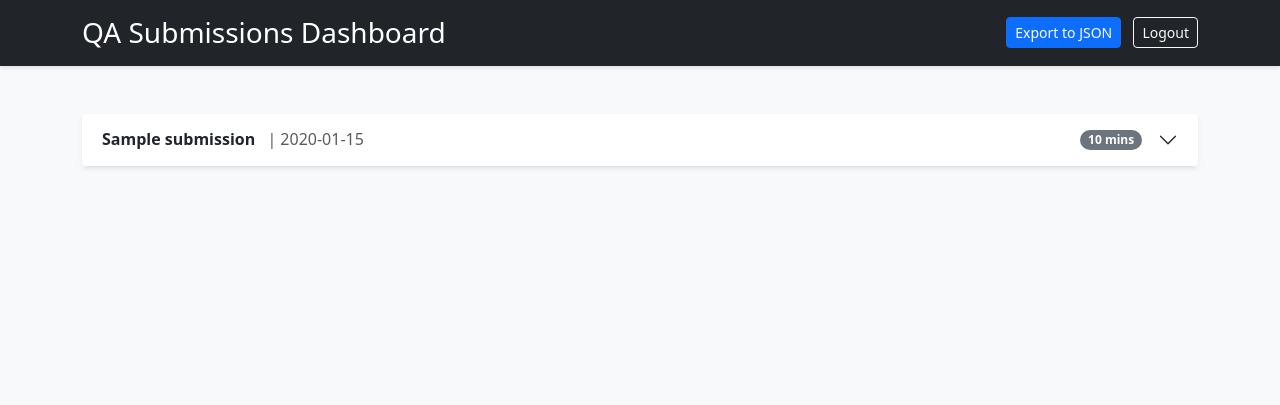
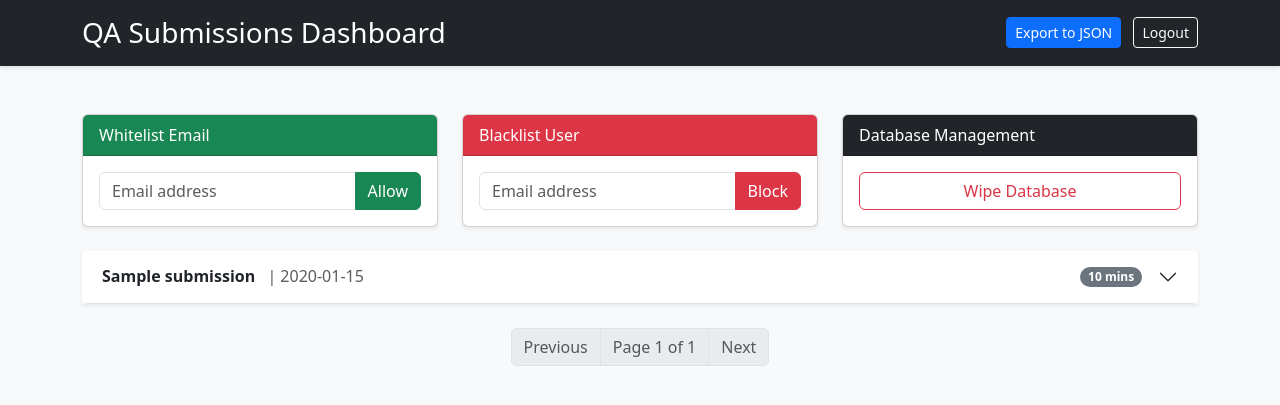
Before and after one commit to quackextractor/scenarios-web-fps, a Flask app: page /admin in a window 1280 px wide. Shown: the top 405 px of the page. Run offline with Flask 3, Linux system fonts and the light colour scheme; the visitor is signed in with stand-in values (Sample User, id 1); tables that the repository leaves empty hold one stand-in row (values such as "Sample post"); some libraries are stand-ins or nearby versions.

Commit message:
Add email OTP auth, admin tools, and security hardening
Introduce email-based OTP login and user/session controls, add admin management endpoints, and harden app security. Key changes: added login/verify-otp flows using Flask-Mail and rate limiting, whitelist/blacklist models and admin endpoints (whitelist, blacklist, wipe DB), edit submission UI and ownership checks, and paginated admin dashboard. Operational improvements: streamed JSON export, health endpoint enhanced with disk/memory checks, rotating file logging, stricter cookie/session handling, CSP and HSTS headers, input sanitization with bleach, server-side validation, and safer DB interactions. Configuration: .env.example extended for mail, TEST_APP_URL, and PostgreSQL DATABASE_URI example; config.yaml includes admin_emails; requirements updated for new dependencies (bleach, Flask-Mail, Flask-Limiter, psutil, psycopg2-binary, gunicorn). Templates updated/added for login, OTP verification, admin controls, and index editing. Note: ADMIN_PASSWORD and SECRET_KEY are now read from environment (no fallbacks) and the database/production workflow expects the updated env and dependencies.

```diff
--- a/app.py
+++ b/app.py
@@ -4,33 +4,47 @@ import hmac
 import hashlib
 import subprocess
 import logging
+import logging.handlers
+import random
+import shutil
 from datetime import datetime
 from functools import wraps
 import yaml
-from flask import Flask, render_template, request, make_response, jsonify, session, redirect, url_for, abort
+import bleach
+import psutil
+from flask import Flask, render_template, request, make_response, jsonify, session, redirect, url_for, abort, stream_with_context
 from flask_sqlalchemy import SQLAlchemy
 from dotenv import load_dotenv
 from flask_wtf.csrf import CSRFProtect
 from flask_compress import Compress
-
-# Configure application logging (Checklist 9.1, 9.2)
-logging.basicConfig(filename='app.log', level=logging.INFO, format='%(asctime)s %(levelname)s: %(message)s')
+from flask_mail import Mail, Message
+from flask_limiter import Limiter
+from flask_limiter.util import get_remote_address
+from sqlalchemy import text
 
 BASE_DIR = os.path.dirname(os.path.abspath(__file__))
 load_dotenv(os.path.join(BASE_DIR, '.env'))
 
+log_handler = logging.handlers.RotatingFileHandler('app.log', maxBytes=5000000, backupCount=5)
+logging.basicConfig(handlers=[log_handler], level=logging.INFO, format='%(asctime)s %(levelname)s: %(message)s')
+
 app = Flask(__name__)
-app.secret_key = os.environ.get('SECRET_KEY', 'fallback_secret_key')
+app.secret_key = os.environ['SECRET_KEY']
 
-# Security configuration for cookies (Checklist 7.6)
 app.config['SESSION_COOKIE_SECURE'] = True
 app.config['SESSION_COOKIE_HTTPONLY'] = True
 app.config['SESSION_COOKIE_SAMESITE'] = 'Lax'
 
-# Enable GZIP Compression (Checklist 3.7, 4.8)
+app.config['MAIL_SERVER'] = os.environ.get('MAIL_SERVER', 'localhost')
+app.config['MAIL_PORT'] = int(os.environ.get('MAIL_PORT', 25))
+app.config['MAIL_USE_TLS'] = os.environ.get('MAIL_USE_TLS', 'False') == 'True'
+app.config['MAIL_USERNAME'] = os.environ.get('MAIL_USERNAME')
+app.config['MAIL_PASSWORD'] = os.environ.get('MAIL_PASSWORD')
+app.config['MAIL_DEFAULT_SENDER'] = os.environ.get('MAIL_DEFAULT_SENDER', 'noreply@school.edu')
+
+mail = Mail(app)
+limiter = Limiter(get_remote_address, app=app, default_limits=["200 per day"])
 Compress(app)
-
-# Enable CSRF Protection (Checklist 7.3)
 csrf = CSRFProtect(app)
 
 db_uri = os.environ.get('DATABASE_URI', 'sqlite:///qa_database.db')
@@ -46,17 +60,25 @@ db = SQLAlchemy(app)
 
 class TestSubmission(db.Model):
     id = db.Column(db.Integer, primary_key=True)
+    email = db.Column(db.String(120), nullable=True)
     tester_name = db.Column(db.String(100), nullable=False)
     test_date = db.Column(db.String(20), nullable=False)
     duration = db.Column(db.Integer, nullable=False)
     submission_time = db.Column(db.DateTime, default=datetime.utcnow)
     test_data = db.Column(db.Text, nullable=False)
 
+class WhitelistedEmail(db.Model):
+    id = db.Column(db.Integer, primary_key=True)
+    email = db.Column(db.String(120), unique=True, nullable=False)
+
+class BlacklistedUser(db.Model):
+    id = db.Column(db.Integer, primary_key=True)
+    email = db.Column(db.String(120), unique=True, nullable=False)
+
 with app.app_context():
     db.create_all()
 
 config_path = os.path.join(BASE_DIR, 'config.yaml')
-
 with open(config_path, 'r') as config_file:
     config_data = yaml.safe_load(config_file)
     SCENARIOS = config_data.get('scenarios', [])
@@ -64,7 +86,10 @@ with open(config_path, 'r') as config_file:
 def login_required(f):
     @wraps(f)
     def decorated_function(*args, **kwargs):
-        if not session.get('admin_logged_in'):
+        user_email = session.get('user_email')
+        admin_emails = config_data.get('admin_emails', [])
+
+        if not session.get('admin_logged_in') and (not user_email or user_email not in admin_emails):
             return redirect(url_for('admin_login', next=request.url))
         return f(*args, **kwargs)
     return decorated_function
@@ -74,6 +99,8 @@ def add_security_and_cache_headers(response):
     response.headers['X-Content-Type-Options'] = 'nosniff'
     response.headers['X-Frame-Options'] = 'SAMEORIGIN'
     response.headers['X-XSS-Protection'] = '1; mode=block'
+    response.headers['Content-Security-Policy'] = "default-src 'self' https: 'unsafe-inline' 'unsafe-eval';"
+    response.headers['Strict-Transport-Security'] = "max-age=31536000; includeSubDomains"
 
     if 'Cache-Control' not in response.headers:
         response.headers['Cache-Control'] = 'public, max-age=3600'
@@ -84,22 +111,28 @@ def add_security_and_cache_headers(response):
 @app.errorhandler(404)
 @app.errorhandler(500)
 def handle_errors(e):
-    """Unified error handler for comprehensible user feedback (Checklist 3.3, 3.4)."""
     code = getattr(e, 'code', 500)
     description = getattr(e, 'description', "An unexpected error occurred.")
     return render_template('error.html', code=code, description=description), code
 
 @app.route('/health', methods=['GET'])
 def health_check():
-    return jsonify({"status": "healthy", "timestamp": datetime.utcnow().isoformat()}), 200
+    try:
+        db.session.execute(text('SELECT 1'))
+        db_status = "ok"
+    except Exception:
+        db_status = "error"
 
-@app.route('/stats', methods=['GET'])
-def stats():
-    try:
-        total = TestSubmission.query.count()
-        return jsonify({"total_submissions": total}), 200
-    except Exception:
-        return jsonify({"error": "Database error"}), 500
+    disk = shutil.disk_usage('/')
+    mem = psutil.virtual_memory()
+
+    return jsonify({
+        "status": "healthy" if db_status == "ok" else "unhealthy",
+        "database": db_status,
+        "disk_free_gb": round(disk.free / (1024**3), 2),
+        "memory_percent": mem.percent,
+        "timestamp": datetime.utcnow().isoformat()
+    }), 200
 
 @app.route('/update_server', methods=['POST'])
 @csrf.exempt
@@ -131,8 +164,50 @@ def webhook():
 
 @app.route('/thanks')
 def thanks():
-    """Success page to prevent form resubmission on refresh."""
     return render_template('thanks.html')
+
+@app.route('/login', methods=['GET', 'POST'])
+@limiter.limit("5 per minute")
+def login():
+    if request.method == 'POST':
+        email = request.form.get('email', '').strip()
+        suffix = os.environ['SCHOOL_EMAIL_SUFFIX']
+        whitelisted = WhitelistedEmail.query.filter_by(email=email).first()
+        blacklisted = BlacklistedUser.query.filter_by(email=email).first()
+
+        if blacklisted:
+            return render_template('login.html', error="Your account has been blocked.")
+
+        if email.endswith(suffix) or whitelisted:
+            otp = str(random.randint(100000, 999999))
+            session['pending_email'] = email
+            session['otp'] = otp
+
+            try:
+                msg = Message("Your QA Portal OTP", recipients=[email])
+                msg.body = f"Your login verification code is {otp}"
+                mail.send(msg)
+            except Exception as e:
+                logging.error(f"Failed to send OTP to {email}: {e}")
+
+            return redirect(url_for('verify_otp'))
+        else:
+            return render_template('login.html', error="Unauthorized email domain.")
+
+    return render_template('login.html')
+
+@app.route('/verify-otp', methods=['GET', 'POST'])
+@limiter.limit("5 per minute")
+def verify_otp():
+    if request.method == 'POST':
+        user_otp = request.form.get('otp', '').strip()
+        if user_otp == session.get('otp'):
+            session['user_email'] = session.get('pending_email')
+            session.pop('otp', None)
+            session.pop('pending_email', None)
+            return redirect(url_for('index'))
+        return render_template('verify_otp.html', error="Invalid OTP.")
+    return render_template('verify_otp.html')
 
 @app.route('/', methods=['GET', 'POST'])
 def index():
@@ -143,8 +218,13 @@ def index():
             scenario_sets[set_prefix] = []
         scenario_sets[set_prefix].append(scenario)
 
+    test_app_url = os.environ.get('TEST_APP_URL')
+
     if request.method == 'POST':
         tester_name = request.form.get('tester_name', '').strip()
+        if len(tester_name) > 100:
+            abort(400)
+
         test_date = request.form.get('test_date', '').strip()
         duration = request.form.get('duration', '').strip()
         selected_sets = request.form.getlist('selected_sets')
@@ -167,11 +247,12 @@ def index():
 
             results[s_id] = {
                 'steps': steps_data,
-                'issue_log': request.form.get(f"{s_id}_issue", ""),
-                'observations': request.form.get(f"{s_id}_obs", "")
+                'issue_log': bleach.clean(request.form.get(f"{s_id}_issue", "")),
+                'observations': bleach.clean(request.form.get(f"{s_id}_obs", ""))
             }
 
         new_submission = TestSubmission(
+            email=session.get('user_email'),
             tester_name=tester_name,
             test_date=test_date,
             duration=int(duration),
@@ -188,13 +269,80 @@ def index():
             logging.error(f"Database error during submission: {e}")
             abort(500, description="An error occurred while saving your submission.")
 
-    return render_template('index.html', scenario_sets=scenario_sets)
+    return render_template('index.html', scenario_sets=scenario_sets, test_app_url=test_app_url, edit_sub=None, parsed_data={})
+
+@app.route('/edit/<int:submission_id>', methods=['GET', 'POST'])
+def edit_submission(submission_id):
+    sub = TestSubmission.query.get_or_404(submission_id)
+    user_email = session.get('user_email')
+
+    if not user_email or user_email != sub.email:
+        abort(403, description="You are not authorized to edit this submission.")
+
+    scenario_sets = {}
+    for scenario in SCENARIOS:
+        set_prefix = scenario['id'].rsplit('-', 1)[0]
+        if set_prefix not in scenario_sets:
+            scenario_sets[set_prefix] = []
+        scenario_sets[set_prefix].append(scenario)
+
+    if request.method == 'POST':
+        tester_name = request.form.get('tester_name', '').strip()
+        if len(tester_name) > 100:
+            abort(400)
+
+        test_date = request.form.get('test_date', '').strip()
+        duration = request.form.get('duration', '').strip()
+        selected_sets = request.form.getlist('selected_sets')
+
+        if not tester_name or not test_date or not duration.isdigit() or not selected_sets:
+            abort(400, description="Invalid data provided.")
+
+        results = {}
+        for scenario in SCENARIOS:
+            set_prefix = scenario['id'].rsplit('-', 1)[0]
+            if set_prefix not in selected_sets:
+                continue
+
+            s_id = scenario['id']
+            steps_data = []
+            for i in range(len(scenario['steps'])):
+                step_val = request.form.get(f"{s_id}_step_{i}")
+                steps_data.append(step_val if step_val in ['pass', 'fail', 'hard'] else None)
+
+            results[s_id] = {
+                'steps': steps_data,
+                'issue_log': bleach.clean(request.form.get(f"{s_id}_issue", "")),
+                'observations': bleach.clean(request.form.get(f"{s_id}_obs", ""))
+            }
+
+        sub.tester_name = tester_name
+        sub.test_date = test_date
+        sub.duration = int(duration)
+        sub.test_data = json.dumps(results)
+
+        try:
+            db.session.commit()
+            logging.info(f"Submission {sub.id} successfully updated.")
+            return redirect(url_for('thanks'))
+        except Exception as e:
+            db.session.rollback()
+            logging.error(f"Error updating submission {sub.id}: {e}")
+            abort(500, description="Failed to update your submission.")
+
+    try:
+        parsed_data = json.loads(sub.test_data)
+    except json.JSONDecodeError:
+        parsed_data = {}
+
+    test_app_url = os.environ.get('TEST_APP_URL')
+    return render_template('index.html', scenario_sets=scenario_sets, test_app_url=test_app_url, edit_sub=sub, parsed_data=parsed_data)
 
 @app.route('/admin/login', methods=['GET', 'POST'])
 def admin_login():
     if request.method == 'POST':
         password = request.form.get('password', '')
-        admin_pass = os.environ.get('ADMIN_PASSWORD', 'fallback_admin_password')
+        admin_pass = os.environ['ADMIN_PASSWORD']
         next_page = request.args.get('next')
 
         if hmac.compare_digest(password.encode('utf-8'), admin_pass.encode('utf-8')):
@@ -207,14 +355,15 @@ def admin_login():
 
 @app.route('/admin/logout')
 def admin_logout():
-    session.pop('admin_logged_in', None)
+    session.clear()
     return redirect(url_for('index'))
 
 @app.route('/admin', methods=['GET'])
 @login_required
 def admin_dashboard():
-    submissions = TestSubmission.query.order_by(TestSubmission.submission_time.desc()).all()
-    for sub in submissions:
+    page = request.args.get('page', 1, type=int)
+    submissions = TestSubmission.query.order_by(TestSubmission.submission_time.desc()).paginate(page=page, per_page=20)
+    for sub in submissions.items:
         try:
             sub.parsed_data = json.loads(sub.test_data)
         except json.JSONDecodeError:
@@ -222,29 +371,84 @@ def admin_dashboard():
 
     return render_template('admin.html', submissions=submissions)
 
+@app.route('/stats', methods=['GET'])
+@login_required
+def stats():
+    try:
+        total = TestSubmission.query.count()
+        return jsonify({"total_submissions": total}), 200
+    except Exception:
+        return jsonify({"error": "Database error"}), 500
+
+@app.route('/admin/whitelist', methods=['POST'])
+@login_required
+def admin_whitelist():
+    email = request.form.get('email', '').strip()
+    if email:
+        try:
+            db.session.add(WhitelistedEmail(email=email))
+            db.session.commit()
+        except Exception:
+            db.session.rollback()
+    return redirect(url_for('admin_dashboard'))
+
+@app.route('/admin/blacklist', methods=['POST'])
+@login_required
+def admin_blacklist():
+    email = request.form.get('email', '').strip()
+    if email in config_data.get('admin_emails', []):
+        abort(403, description="Cannot blacklist an administrator account.")
+    if email:
+        try:
+            db.session.add(BlacklistedUser(email=email))
+            db.session.commit()
+        except Exception:
+            db.session.rollback()
+    return redirect(url_for('admin_dashboard'))
+
+@app.route('/admin/wipe_db', methods=['POST'])
+@login_required
+def admin_wipe_db():
+    timestamp = datetime.utcnow().strftime('%Y%m%d%H%M%S')
+    backup_path = f"qa_database_{timestamp}.db"
+    db_uri = app.config['SQLALCHEMY_DATABASE_URI']
+
+    if db_uri.startswith('sqlite:///'):
+        db_path = db_uri.replace('sqlite:///', '')
+        if os.path.exists(db_path):
+            shutil.copy2(db_path, backup_path)
+
+    db.drop_all()
+    db.create_all()
+    return redirect(url_for('admin_dashboard'))
+
 @app.route('/admin/export/json', methods=['GET'])
 @login_required
 def export_json():
-    """Exports all submissions from the database as a JSON file."""
-    submissions = TestSubmission.query.all()
-    export_data = []
+    def generate():
+        yield '['
+        first = True
+        for sub in TestSubmission.query.yield_per(100):
+            if not first:
+                yield ','
+            first = False
+            try:
+                parsed_test_data = json.loads(sub.test_data)
+            except json.JSONDecodeError:
+                parsed_test_data = {}
 
-    for sub in submissions:
-        try:
-            parsed_test_data = json.loads(sub.test_data)
-        except json.JSONDecodeError:
-            parsed_test_data = {}
+            item = {
+                "id": sub.id,
+                "tester_name": sub.tester_name,
+                "test_date": sub.test_date,
+                "duration_minutes": sub.duration,
+                "submission_time": sub.submission_time.isoformat(),
+                "results": parsed_test_data
+            }
+            yield json.dumps(item)
+        yield ']'
 
-        export_data.append({
-            "id": sub.id,
-            "tester_name": sub.tester_name,
-            "test_date": sub.test_date,
-            "duration_minutes": sub.duration,
-            "submission_time": sub.submission_time.isoformat(),
-            "results": parsed_test_data
-        })
-
-    response = make_response(jsonify(export_data))
+    response = make_response(app.response_class(stream_with_context(generate()), mimetype='application/json'))
     response.headers["Content-Disposition"] = "attachment; filename=industrialist_qa_export.json"
     response.headers["Content-Type"] = "application/json"
     return response
--- a/config.yaml
+++ b/config.yaml
@@ -1,3 +1,5 @@
+admin_emails:
+  - admin@school.edu
 scenarios:
   - id: "TS-A-01"
     title: "First Blood & Loot Collection"
--- a/requirements.txt
+++ b/requirements.txt
@@ -4,3 +4,9 @@ python-dotenv==1.0.0
 PyYAML==6.0.1
 Flask-WTF==1.2.1
 Flask-Compress==1.14
+bleach==6.1.0
+Flask-Mail==0.9.1
+Flask-Limiter==3.3.1
+psycopg2-binary==2.9.6
+psutil==5.9.5
+gunicorn==20.1.0
--- a/templates/admin.html
+++ b/templates/admin.html
@@ -28,11 +28,53 @@
 </div>
 
 <div class="container pb-5">
-    {% if not submissions %}
+    <div class="row mb-4">
+        <div class="col-md-4">
+            <div class="card shadow-sm">
+                <div class="card-header bg-success text-white">Whitelist Email</div>
+                <div class="card-body">
+                    <form method="POST" action="{{ url_for('admin_whitelist') }}">
+                        <input type="hidden" name="csrf_token" value="{{ csrf_token() }}"/>
+                        <div class="input-group">
+                            <input type="email" name="email" class="form-control" placeholder="Email address" required>
+                            <button class="btn btn-success" type="submit">Allow</button>
+                        </div>
+                    </form>
+                </div>
+            </div>
+        </div>
+        <div class="col-md-4">
+            <div class="card shadow-sm">
+                <div class="card-header bg-danger text-white">Blacklist User</div>
+                <div class="card-body">
+                    <form method="POST" action="{{ url_for('admin_blacklist') }}">
+                        <input type="hidden" name="csrf_token" value="{{ csrf_token() }}"/>
+                        <div class="input-group">
+                            <input type="email" name="email" class="form-control" placeholder="Email address" required>
+                            <button class="btn btn-danger" type="submit">Block</button>
+                        </div>
+                    </form>
+                </div>
+            </div>
+        </div>
+        <div class="col-md-4">
+            <div class="card shadow-sm">
+                <div class="card-header bg-dark text-white">Database Management</div>
+                <div class="card-body text-center">
+                    <form method="POST" action="{{ url_for('admin_wipe_db') }}" onsubmit="return confirm('WARNING: This will backup and delete all data. Continue?');">
+                        <input type="hidden" name="csrf_token" value="{{ csrf_token() }}"/>
+                        <button type="submit" class="btn btn-outline-danger w-100">Wipe Database</button>
+                    </form>
+                </div>
+            </div>
+        </div>
+    </div>
+
+    {% if not submissions.items %}
         <div class="alert alert-info text-center">No submissions found in the database.</div>
     {% else %}
         <div class="accordion shadow-sm" id="submissionsAccordion">
-            {% for sub in submissions %}
+            {% for sub in submissions.items %}
             <div class="accordion-item border-0 border-bottom">
                 <h2 class="accordion-header" id="heading-{{ sub.id }}">
                     <button class="accordion-button collapsed py-3" type="button" data-bs-toggle="collapse" data-bs-target="#collapse-{{ sub.id }}" aria-expanded="false" aria-controls="collapse-{{ sub.id }}">
@@ -72,13 +114,21 @@
                                     <div class="col-md-6">
                                         <h6 class="fw-bold text-danger">Issue Log</h6>
                                         <div class="p-2 border rounded bg-white min-vh-25">
-                                            {{ data.issue_log if data.issue_log else '<span class="text-muted italic">No issues reported.</span>'|safe }}
+                                            {% if data.issue_log %}
+                                                {{ data.issue_log }}
+                                            {% else %}
+                                                <span class="text-muted fst-italic">No issues reported.</span>
+                                            {% endif %}
                                         </div>
-                                     </div>
+                                    </div>
                                     <div class="col-md-6">
                                         <h6 class="fw-bold text-info">General Observations</h6>
                                         <div class="p-2 border rounded bg-white min-vh-25">
-                                            {{ data.observations if data.observations else '<span class="text-muted italic">No observations provided.</span>'|safe }}
+                                            {% if data.observations %}
+                                                {{ data.observations }}
+                                            {% else %}
+                                                <span class="text-muted fst-italic">No observations provided.</span>
+                                            {% endif %}
                                         </div>
                                     </div>
                                 </div>
@@ -90,6 +140,18 @@
             </div>
             {% endfor %}
         </div>
+
+        <nav aria-label="Page navigation" class="mt-4">
+            <ul class="pagination justify-content-center">
+                <li class="page-item {% if not submissions.has_prev %}disabled{% endif %}">
+                    <a class="page-link" href="{{ url_for('admin_dashboard', page=submissions.prev_num) }}">Previous</a>
+                </li>
+                <li class="page-item disabled"><span class="page-link">Page {{ submissions.page }} of {{ submissions.pages }}</span></li>
+                <li class="page-item {% if not submissions.has_next %}disabled{% endif %}">
+                    <a class="page-link" href="{{ url_for('admin_dashboard', page=submissions.next_num) }}">Next</a>
+                </li>
+            </ul>
+        </nav>
     {% endif %}
 </div>
 
```
Also changed, not shown: templates/index.html (+43 -17 lines), templates/login.html (added, +37 -0 lines), templates/verify_otp.html (added, +37 -0 lines), README.md, 2 other files.
